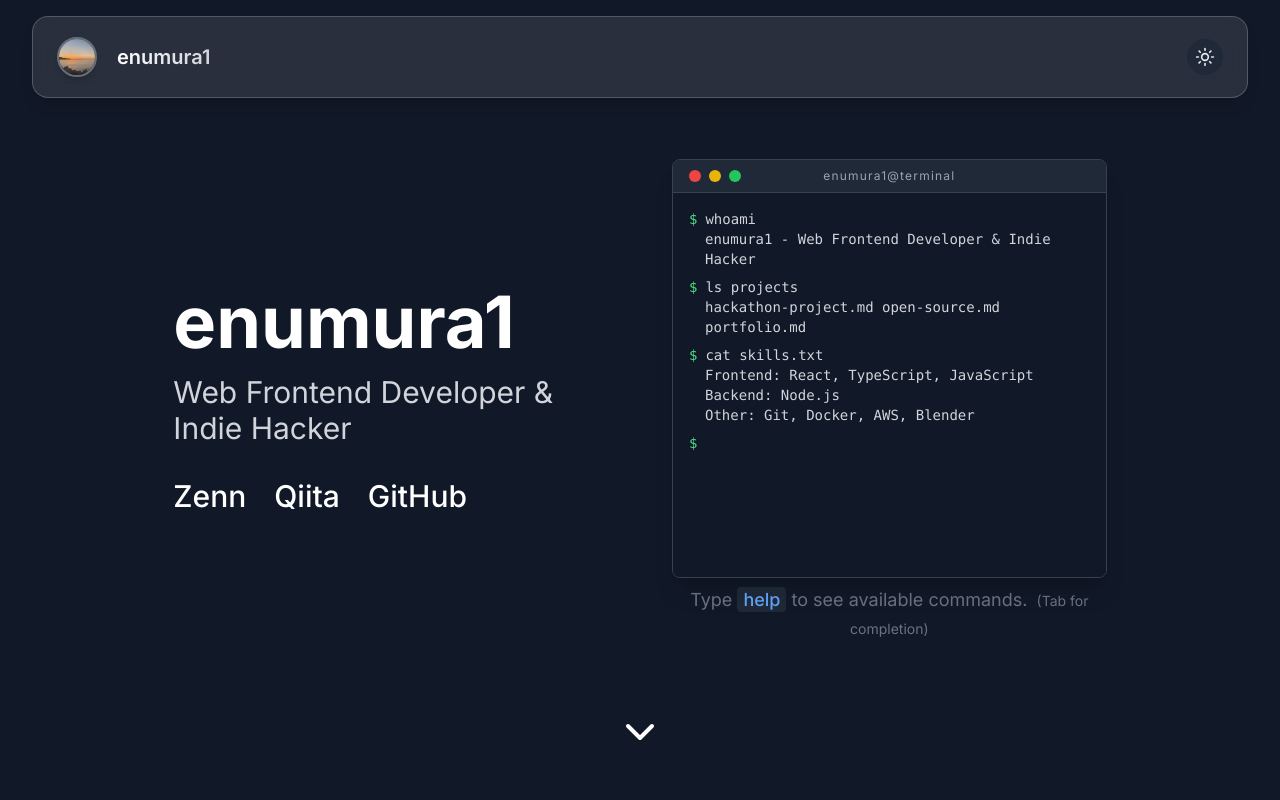
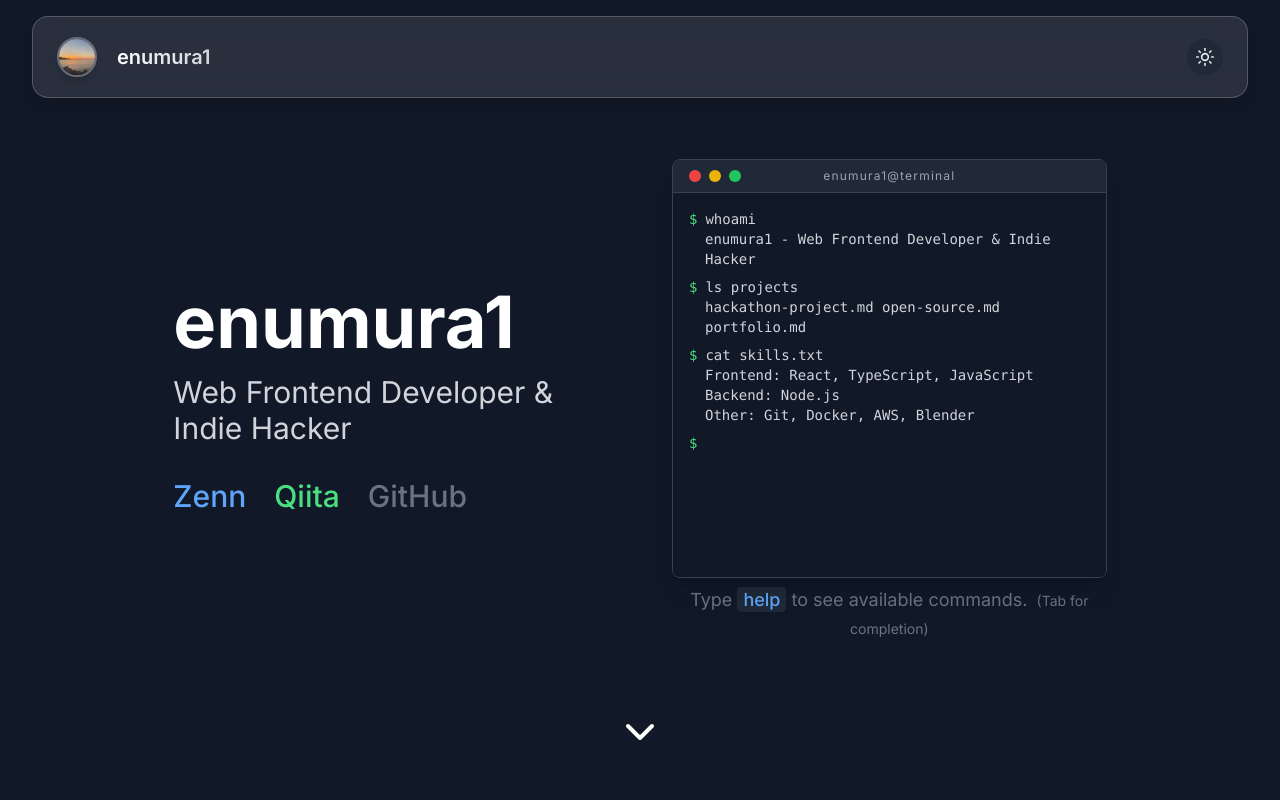
Before and after one commit to enumura1/portofolio-site-v3, a Next.js app: page / in a window 1280 px wide. Shown: the top 800 px of the page. Built offline with nearby package versions, Linux system fonts and the light colour scheme; no server answers.

Commit message:
update:hero section font color

```diff
--- a/next.config.ts
+++ b/next.config.ts
@@ -1,9 +1,9 @@
 import type { NextConfig } from "next";
 
 const nextConfig: NextConfig = {
-  // experimental: {
-  //   ppr: true
-  // },
+  experimental: {
+    ppr: true
+  },
 };
 
 export default nextConfig;
--- a/package.json
+++ b/package.json
@@ -12,7 +12,7 @@
     "@heroicons/react": "^2.2.0",
     "clsx": "^2.1.1",
     "lucide-react": "^0.475.0",
-    "next": "15.1.7",
+    "next": "^15.2.1-canary.5",
     "react": "^19.0.0",
     "react-dom": "^19.0.0",
     "tailwind-merge": "^3.0.1"
--- a/src/components/static/TerminalHero.tsx
+++ b/src/components/static/TerminalHero.tsx
@@ -17,7 +17,7 @@ export function TerminalHero() {
             href="https://zenn.dev/enumura"
             target="_blank"
             rel="noopener noreferrer"
-            className="text-lg md:text-xl lg:text-3xl font-medium hover:text-blue-400 transition-colors"
+            className="text-lg md:text-xl lg:text-3xl font-medium text-blue-300 dark:text-blue-400 hover:text-blue-400 dark:hover:text-blue-300 transition-colors"
           >
             Zenn
           </a>
@@ -25,7 +25,7 @@ export function TerminalHero() {
             href="https://qiita.com/enumura1"
             target="_blank"
             rel="noopener noreferrer"
-            className="text-lg md:text-xl lg:text-3xl font-medium hover:text-blue-400 transition-colors"
+            className="text-lg md:text-xl lg:text-3xl font-medium text-green-300 dark:text-green-400 hover:text-green-400 dark:hover:text-green-300 transition-colors"
           >
             Qiita
           </a>
@@ -33,7 +33,7 @@ export function TerminalHero() {
             href="https://github.com/enumura1"
             target="_blank"
             rel="noopener noreferrer"
-            className="text-lg md:text-xl lg:text-3xl font-medium hover:text-blue-400 transition-colors"
+            className="text-lg md:text-xl lg:text-3xl font-medium text-gray-400 dark:text-gray-500 hover:text-gray-500 dark:hover:text-gray-400 transition-colors"
           >
             GitHub
           </a>
```
Also changed, not shown: 1 other file (tests, documents, lock files or other folders).
